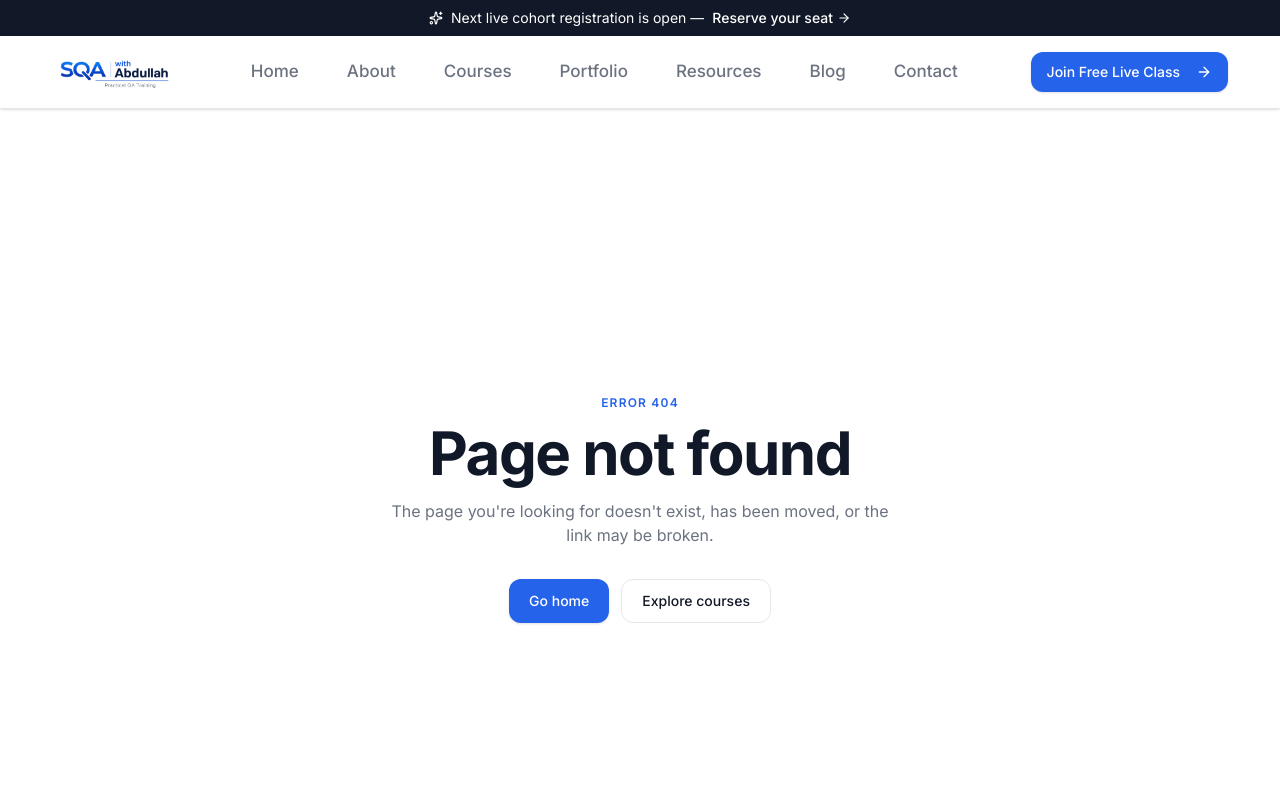
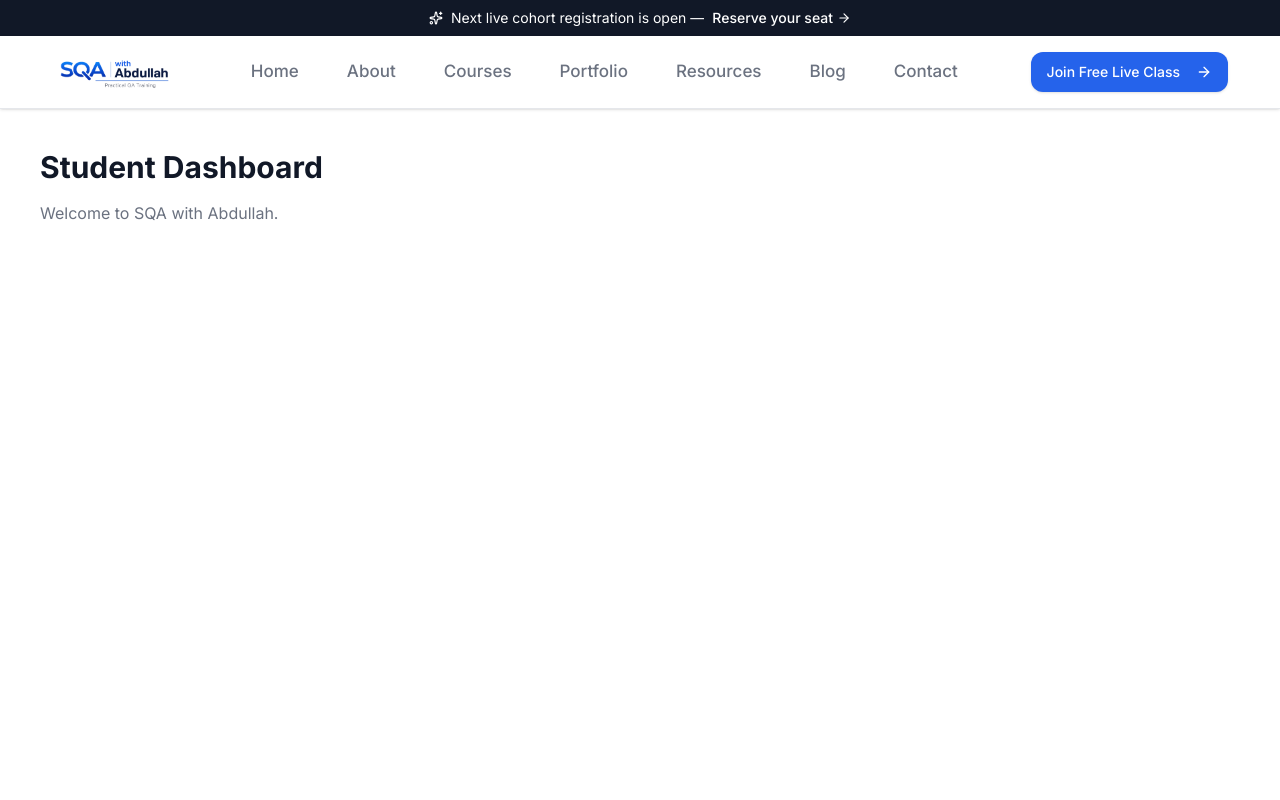
Before and after one commit to Abdullah1055/sqa-with-abdullah, a Next.js app: page /dashboard in a window 1280 px wide. Before the commit this address had no page. Shown: the top 800 px of the page. Built offline with nearby package versions, Linux system fonts and the light colour scheme.

Commit message:
feat(auth): complete authentication foundation

```diff
--- /dev/null
+++ b/src/app/dashboard/layout.tsx
@@ -0,0 +1,15 @@
+import type { ReactNode } from "react";
+
+interface DashboardLayoutProps {
+  children: ReactNode;
+}
+
+export default function DashboardLayout({
+  children,
+}: DashboardLayoutProps) {
+  return (
+    <main className="min-h-screen bg-background">
+      {children}
+    </main>
+  );
+}
--- /dev/null
+++ b/src/app/dashboard/page.tsx
@@ -0,0 +1,13 @@
+export default function DashboardPage() {
+  return (
+    <div className="p-10">
+      <h1 className="text-3xl font-bold">
+        Student Dashboard
+      </h1>
+
+      <p className="mt-4 text-muted-foreground">
+        Welcome to SQA with Abdullah.
+      </p>
+    </div>
+  );
+}
```
